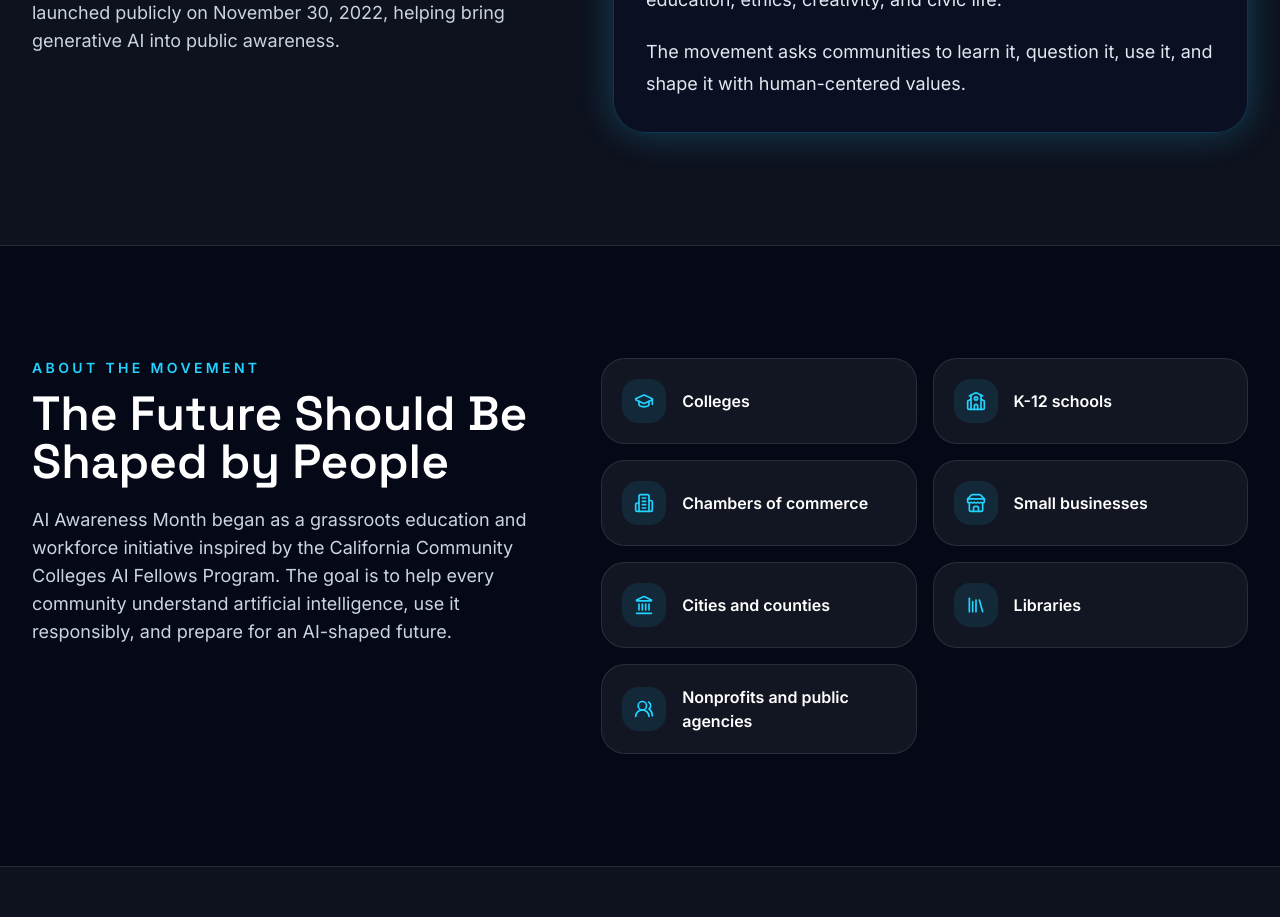
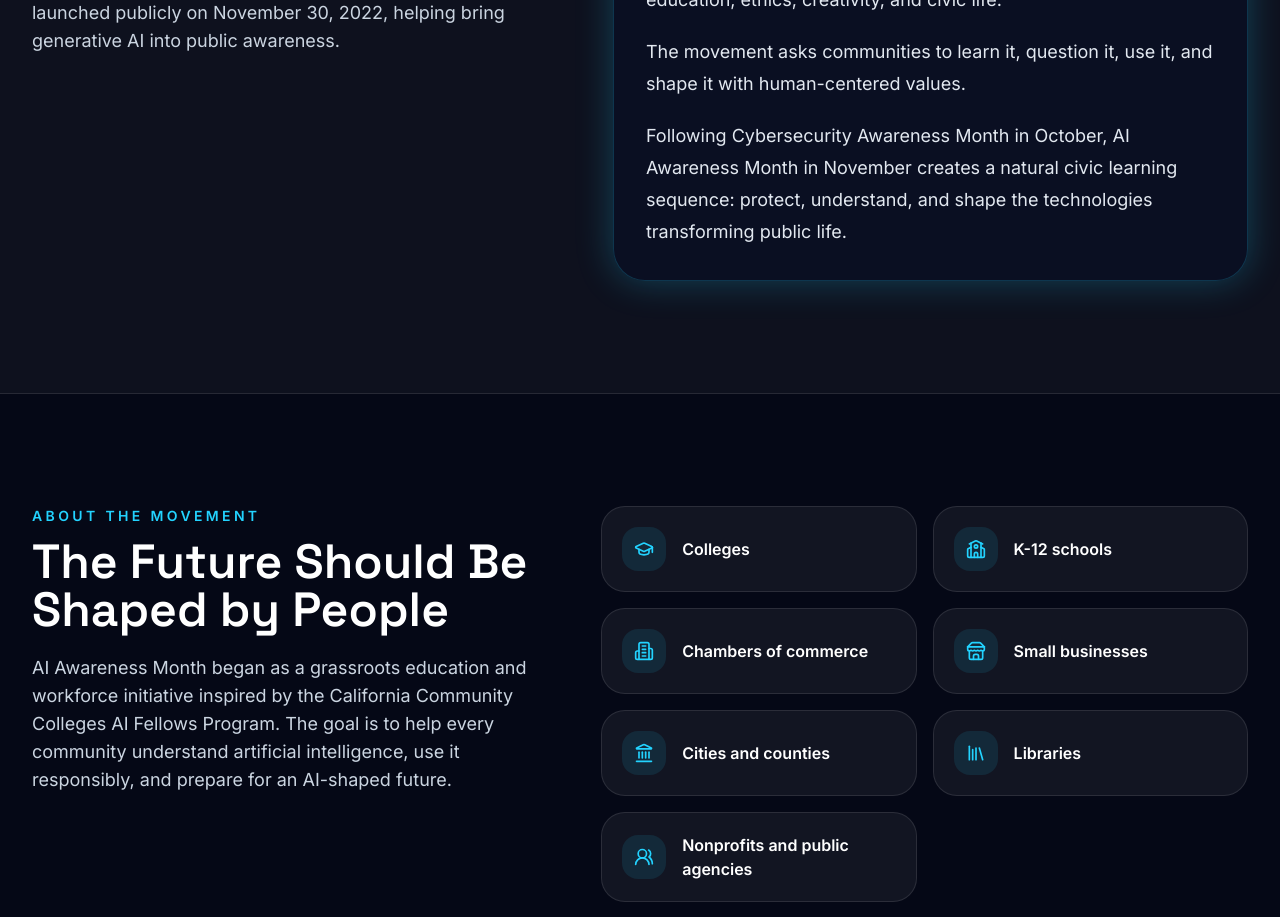
Before and after one commit to profgarygraves/github-AI-Awareness-Month, a React (Vite) app: page / in a window 1280 px wide. Shown: the part 1280-2197 px from the top of the page. Built offline with nearby package versions, Linux system fonts and the light colour scheme.

Commit message:
Connect November to cyber awareness month

```diff
--- a/src/App.jsx
+++ b/src/App.jsx
@@ -45,6 +45,11 @@ function WhyNovember() {
           <p className="mt-5 text-lg leading-8 text-slate-200">
             The movement asks communities to learn it, question it, use it, and shape it with
             human-centered values.
+          </p>
+          <p className="mt-5 text-lg leading-8 text-slate-200">
+            Following Cybersecurity Awareness Month in October, AI Awareness Month in November
+            creates a natural civic learning sequence: protect, understand, and shape the
+            technologies transforming public life.
           </p>
         </motion.div>
       </div>
```
Also changed, not shown: 1 other file (tests, documents, lock files or other folders).
